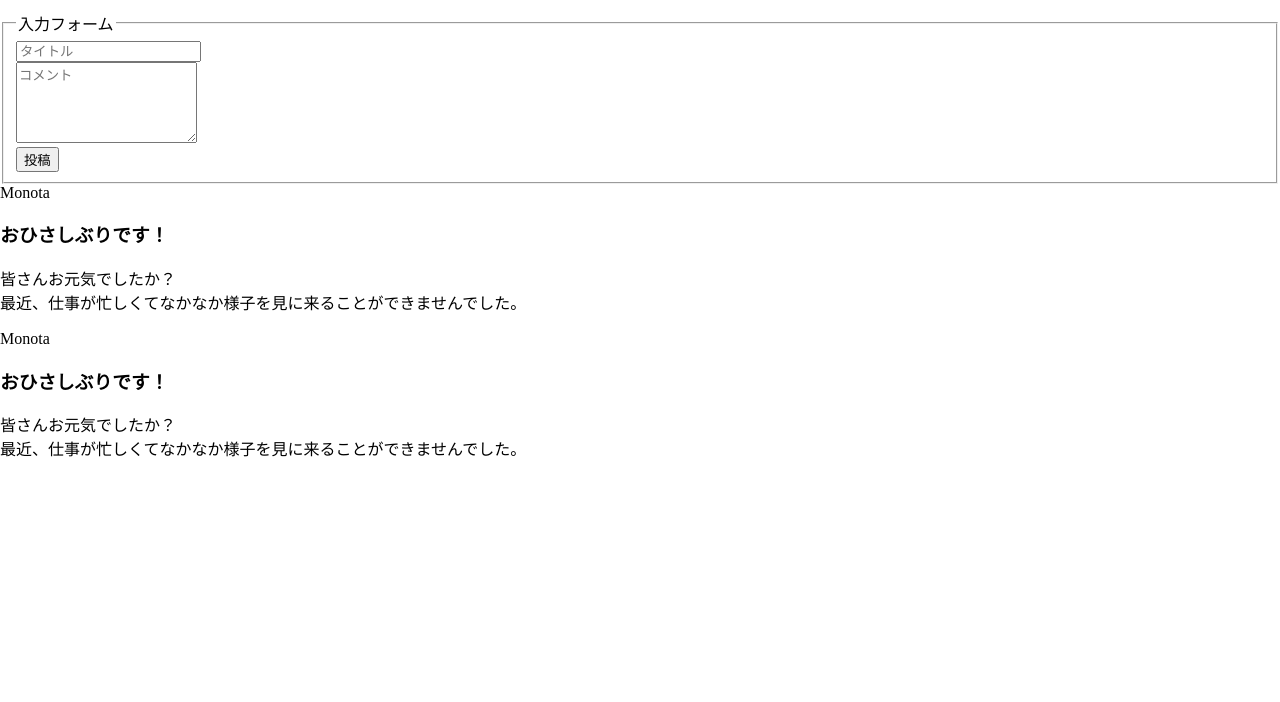
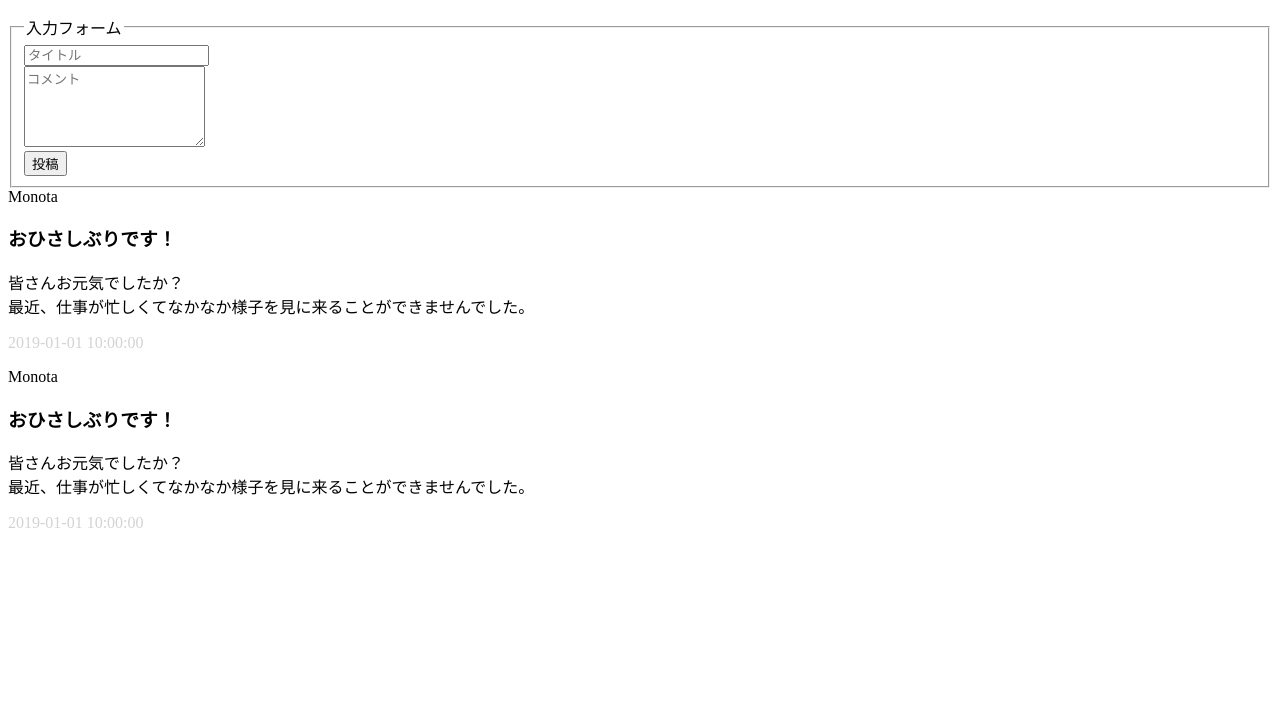
Before and after one commit to Monota/oldstyle-bbs, a website built with webpack: page dist/index.html in a window 1280 px wide. Shown: the part 98-800 px from the top of the page. Built offline with nearby package versions, Linux system fonts and the light colour scheme; files whose address does not match are found by name.

Commit message:
Created base ui

```diff
--- a/src/public/scripts/main.js
+++ b/src/public/scripts/main.js
@@ -1,4 +1,6 @@
 import UIkit from 'uikit';
 import Icons from 'uikit/dist/js/uikit-icons';
 
+require('../styles/main.css');
+
 UIkit.use(Icons);
--- a/src/public/styles/main.css
+++ b/src/public/styles/main.css
@@ -1,7 +1,3 @@
-body {
-    margin: 0 auto;
+.color-dimgray {
+    color: lightgray;
 }
-
-nav {
-    margin-bottom: 20px;
-}
```
Also changed, not shown: dist/index.html.
